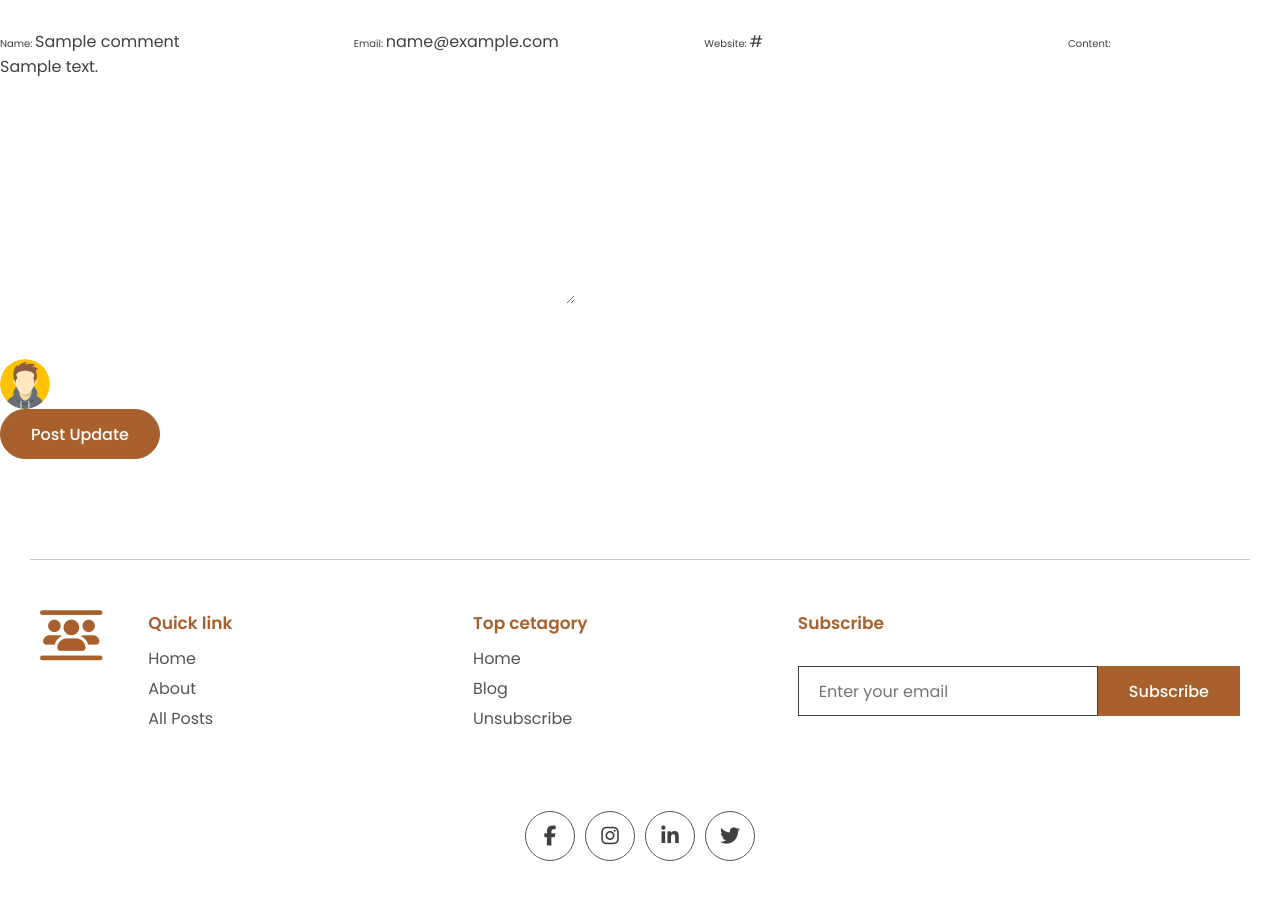
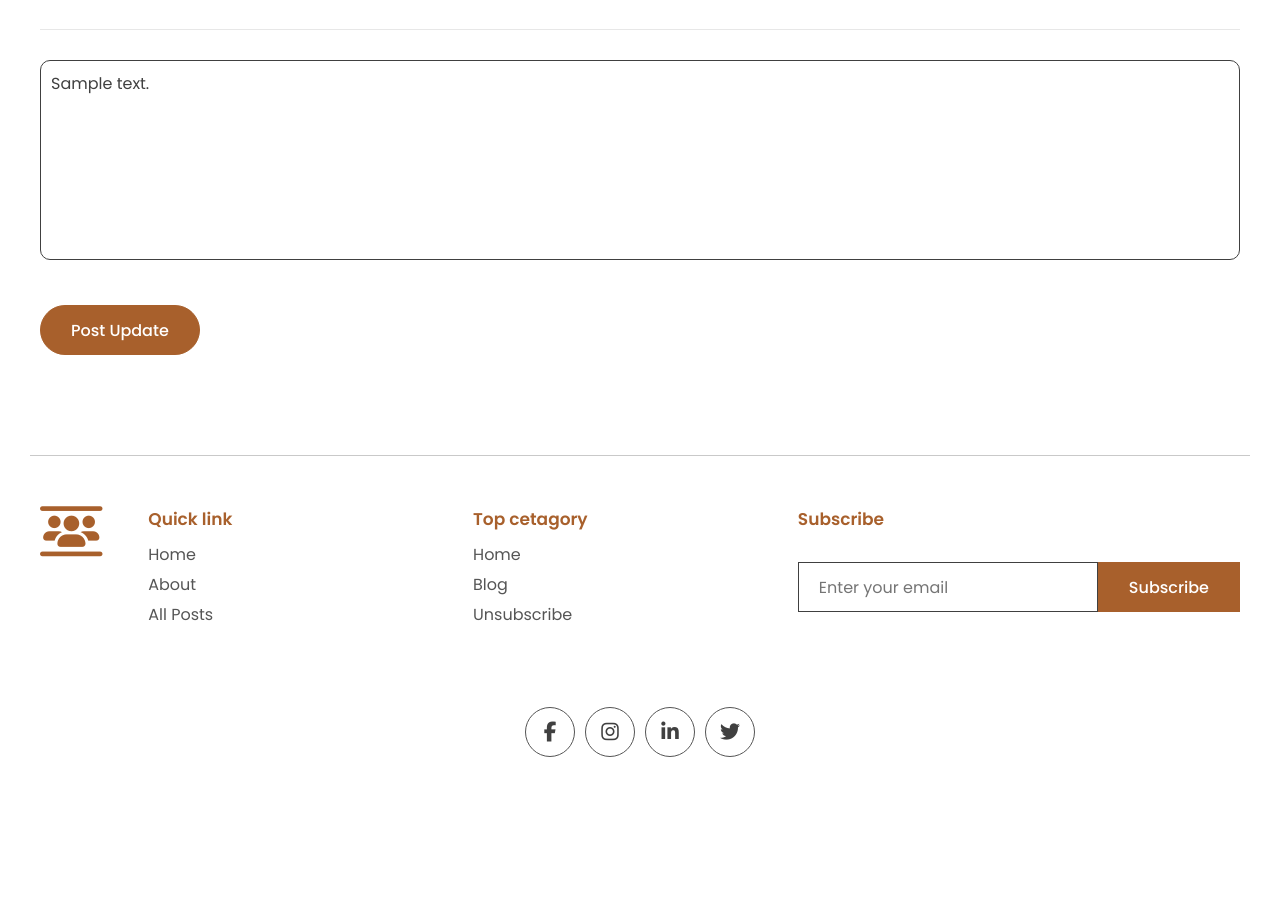
Before and after one commit to Al3xandruF/explorers_project-4_fullstack, a Django app: page /update_comment/1/ in a window 1280 px wide. Shown: the part 71-982 px from the top of the page. After the commit the page ends 828 px from the top, so only its background shows below. Run offline with Django 4.2, Linux system fonts and the light colour scheme; a user stored in the database is signed in; tables that the repository leaves empty hold one stand-in row (values such as "Sample post"); some libraries are stand-ins or nearby versions.

Commit message:
Update views/forms/post/update.html for crud func

```diff
--- a/blogapp/forms.py
+++ b/blogapp/forms.py
@@ -8,14 +8,14 @@ from django.contrib.auth.models import User
 class CommentForm(forms.ModelForm):
     class Meta:
         model = Comment
-        fields = {'content', 'email', 'name', 'website'}
+        fields = {'content'}
 
     def __init__(self, *args, **kwargs):
         super().__init__(*args, **kwargs)
         self.fields['content'].widget.attrs['placeholder'] = 'Type your comment...'
-        self.fields['email'].widget.attrs['placeholder'] = 'Email'
-        self.fields['name'].widget.attrs['placeholder'] = 'Name'
-        self.fields['website'].widget.attrs['placeholder'] = 'Website(Optional)'
+        #self.fields['email'].widget.attrs['placeholder'] = 'Email'
+        #self.fields['name'].widget.attrs['placeholder'] = 'Name'
+        #self.fields['website'].widget.attrs['placeholder'] = 'Website(Optional)'
 
 
 class SubscribeForm(forms.ModelForm):
--- a/blogapp/models.py
+++ b/blogapp/models.py
@@ -60,7 +60,7 @@ class Comment(models.Model):
     website = models.CharField(max_length=200)
     post = models.ForeignKey(Post, on_delete=models.CASCADE)
     author = models.ForeignKey(User, on_delete=models.CASCADE, null=True, blank=True)
-    parent = models.ForeignKey('self', on_delete=models.DO_NOTHING, null=False, blank=True, related_name='replies')
+    parent = models.ForeignKey('self', on_delete=models.CASCADE, null=False, blank=True, related_name='replies')
 
 
 class WebsiteMeta(models.Model):
--- a/blogapp/templates/app/update.html
+++ b/blogapp/templates/app/update.html
@@ -1,19 +1,15 @@
-{% extends 'base.html' %} {% block title %}explorers | for the curious minds
-{% endblock title %} {% load static %} {% block content %}
-
-<form method="POST">
-  {% csrf_token %}
-  {{form}}
-  <div class="user-comment">
-    <div class="author">
-      <div class="profile-pic">
-        <img src="{% static 'images/author.svg' %}" alt="" />
+{% extends 'base.html' %} {% block title %}explorers | for the curious minds {% endblock title %}
+{% load static %}
+{% block content %}
+<div class="container">
+  <div class="comment-box">
+    <form method="POST">
+      {% csrf_token %} {{form.content}}
+      <div class="grid-3">
+        <input type="hidden" name="post_id" value="{{post.id}}" />
       </div>
-      <div class="details">
-        <p>{{comment.name}}</p>
-        <small>{{comment.date|date}}</small>
-      </div>
-    </div>
-  <button class="btn btn-primary rounded" type="submit" value="Update">Post Update</button>
-</form>
+      <button class="btn btn-primary rounded">Post Update</button>
+    </form>
+  </div>
+</div>
 {% endblock %}
--- a/blogapp/views.py
+++ b/blogapp/views.py
@@ -46,6 +46,10 @@ def post_page(request, slug):
 
     if request.POST:
         comment_form = CommentForm(request.POST)
+        print("FORM ERROR::::::::::::::::::::::::::::::::")
+        print(comment_form.errors)
+        print("FORM ERROR::::::::::::::::::::::::::::::::")
+
         if comment_form.is_valid and request.user.is_authenticated:
             parent_obj = None
             if request.POST.get('parent'):
@@ -58,18 +62,14 @@ def post_page(request, slug):
                     comment_reply.save()
                     return HttpResponseRedirect(reverse('post_page', kwargs={'slug': slug}))
             else:
-                comment = comment_form.save(commit=False)
-                comment.author = request.user
-                postid = request.POST.get('post_id')
-                post = Post.objects.get(id=postid)
-                comment.post = post
-                comment.save()
-                return HttpResponseRedirect(reverse('post_page', kwargs={'slug': slug}))
-
-
-# comment = comment_form.save(commit=False)
-# comment.author = request.user
-# comment.save()
+                if comment_form.is_valid:
+                    comment = comment_form.save(commit=False)
+                    comment.author = request.user
+                    postid = request.POST.get('post_id')
+                    post = Post.objects.get(id=postid)
+                    comment.post = post
+                    comment.save()
+                    return HttpResponseRedirect(reverse('post_page', kwargs={'slug': slug}))
 
     if post.view_count is None:
         post.view_count = 1
@@ -86,18 +86,16 @@ def update_comment(request, pk):
         form = CommentForm(request.POST or None, instance=current_post)
         if form.is_valid():
             form.save()
+            return HttpResponseRedirect(reverse('post_page', kwargs={'slug': current_post.post.slug}))
     return render(request, 'app/update.html', {'form': form})
 
-
-#comment = comment_form.save(commit=False)
-#comment.author = request.user
-#comment.save()
 
 def delete_comment(request, pk):
     if request.user.is_authenticated:
         delete_it = Comment.objects.get(id=pk)
+        post_slug = delete_it.post.slug
         delete_it.delete()
-        return render(request, 'app/post.html', {'form': form})
+        return HttpResponseRedirect(reverse('post_page', kwargs={'slug': post_slug}))
 
 
 def tag_page(request, slug):
--- a/explorers/settings.py
+++ b/explorers/settings.py
@@ -32,9 +32,9 @@ SECRET_KEY = os.environ.get('SECRET_KEY')
 DEBUG = True
 
 # ALLOWED_HOSTS = ['explorers-4th-project-fs-17cd58235910.herokuapp.com', 'localhost']
-ALLOWED_HOSTS = ['8000-al3xandruf-explorerspro-puc895b1k7q.ws-eu102.gitpod.io']
+ALLOWED_HOSTS = ['8000-al3xandruf-explorerspro-puc895b1k7q.ws-eu103.gitpod.io']
 
-CSRF_TRUSTED_ORIGINS = ['https://8000-al3xandruf-explorerspro-puc895b1k7q.ws-eu102.gitpod.io']
+CSRF_TRUSTED_ORIGINS = ['https://8000-al3xandruf-explorerspro-puc895b1k7q.ws-eu103.gitpod.io']
 
 
 # Application definition
```
Also changed, not shown: blogapp/templates/app/post.html (+16 -4 lines).
